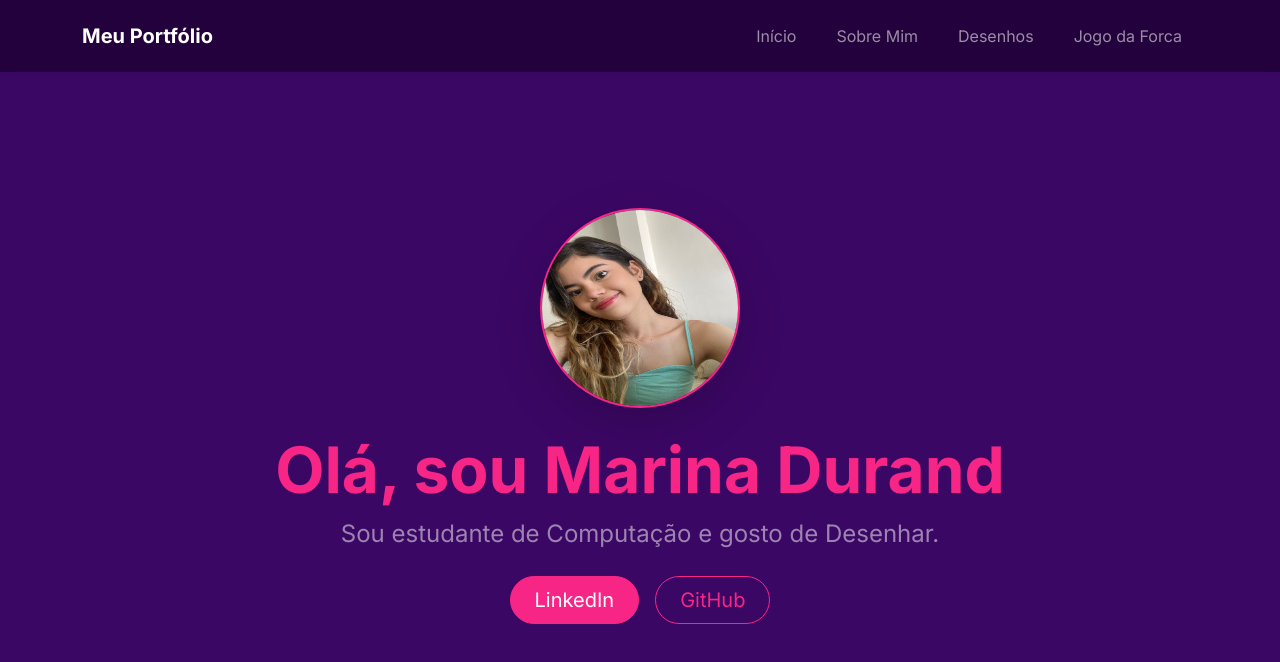
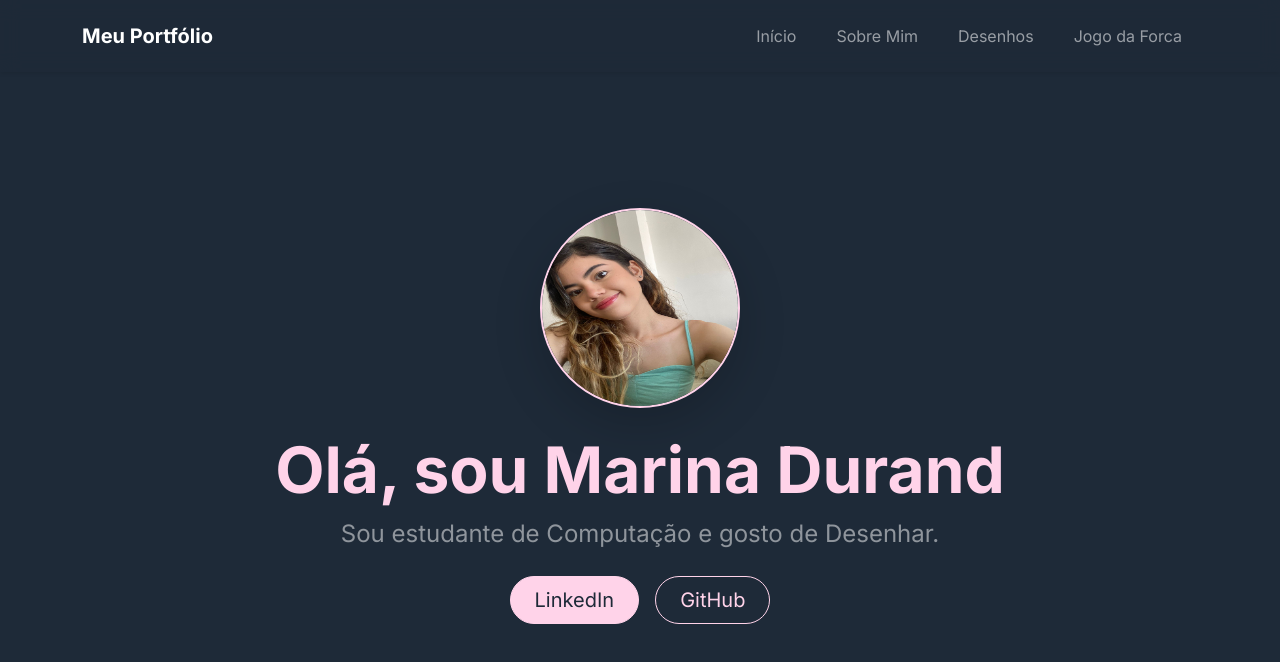
Before and after one commit to ninadurand/meu-portifolio, a Next.js app: page / in a window 1280 px wide. Shown: the top 662 px of the page. Built offline with nearby package versions, Linux system fonts and the light colour scheme.

Commit message:
Alterando paleta de cores

```diff
--- a/components/CustomTheme.jsx
+++ b/components/CustomTheme.jsx
@@ -5,43 +5,63 @@ export default function CustomTheme() {
         @import url('https://fonts.googleapis.com/css2?family=Inter:wght@400;600;700;800&display=swap');
 
         html {
-          background-color: #3b0764;
+          background-color: #1e2a38; /* Azul marinho */
         }
         body {
           font-family: 'Inter', sans-serif;
-          background-color: #3b0764;
+          background-color: #1e2a38;
+          color: #FFD3E9;
         }
+
         .page-container { padding-top: 110px; }
         @media (min-width: 768px) {
           .page-container { padding-top: 80px; }
         }
-        .bg-purple-dark { background-color: #3b0764; }
-        .bg-purple-medium { background-color: #5a189a; }
-        .bg-purple-light { background-color: #7b2cbf; }
-        .text-pink { color: #f72585; }
-        .border-pink { border-color: #f72585 !important; }
+
+        /* Tons suaves com base na nova paleta */
+        .bg-navy-dark { background-color: #1e2a38; } /* Fundo principal */
+        .bg-navy-medium { background-color: #2c3a4c; } /* Um pouco mais claro */
+        .bg-navy-light { background-color: #3b4d63; } /* Para contraste suave */
+
+        .bg-pink-light { background-color: #FFD3E9; }
+        .text-pink { color: #FFD3E9; }
+        .border-pink { border-color: #FFD3E9 !important; }
+
         .btn-pink {
-          background-color: #f72585; color: white; border-color: #f72585;
+          background-color: #FFD3E9;
+          color: #1e2a38;
+          border-color: #FFD3E9;
         }
         .btn-pink:hover {
-          background-color: #d90467; border-color: #d90467; color: white;
+          background-color: #f4bcd8;
+          border-color: #f4bcd8;
+          color: #1e2a38;
         }
+
         .btn-outline-pink {
-          color: #f72585; border-color: #f72585;
+          color: #FFD3E9;
+          border-color: #FFD3E9;
+          background-color: transparent;
         }
         .btn-outline-pink:hover {
-          background-color: #f72585; color: white;
+          background-color: #FFD3E9;
+          color: #1e2a38;
         }
+
         .navbar {
-          background-color: rgba(30, 0, 50, 0.8) !important;
+          background-color: rgba(30, 42, 56, 0.9) !important; /* Azul marinho com opacidade */
           backdrop-filter: blur(10px);
         }
+
         .project-card {
+          background-color: #2c3a4c;
+          border: 1px solid #FFD3E9;
           transition: transform 0.3s ease, box-shadow 0.3s ease;
+          color: #FFD3E9;
         }
         .project-card:hover {
           transform: translateY(-5px);
-          box-shadow: 0 .5rem 1rem rgba(247, 37, 133, .25)!important;
+          box-shadow: 0 .5rem 1rem rgba(255, 211, 233, 0.2)!important;
         }
       `}
     </style>
```
